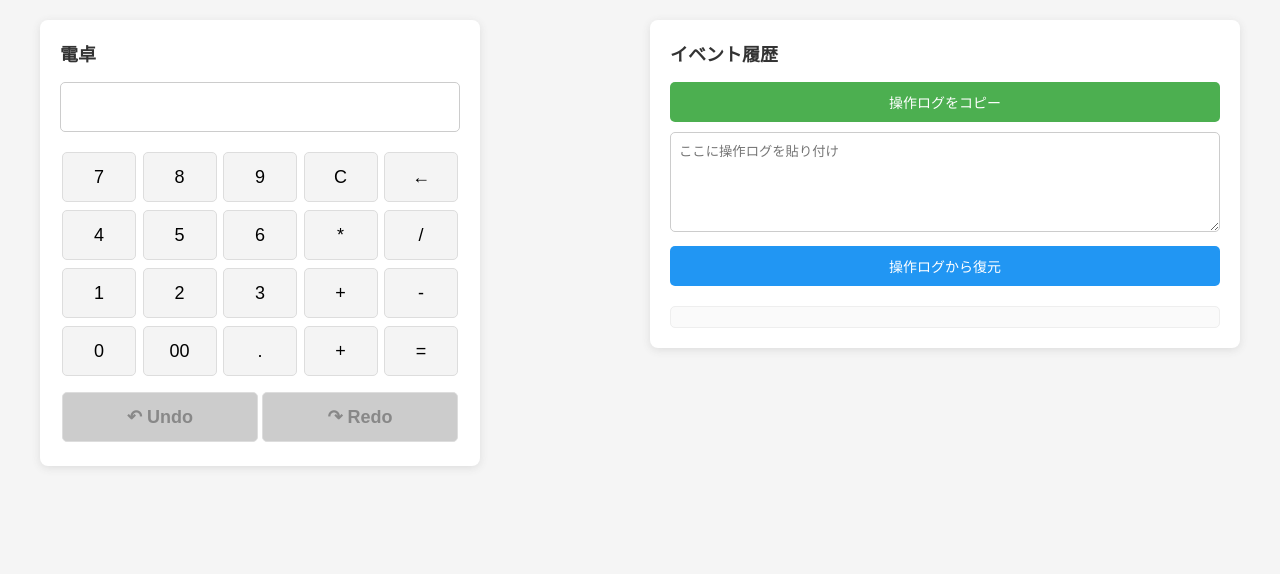
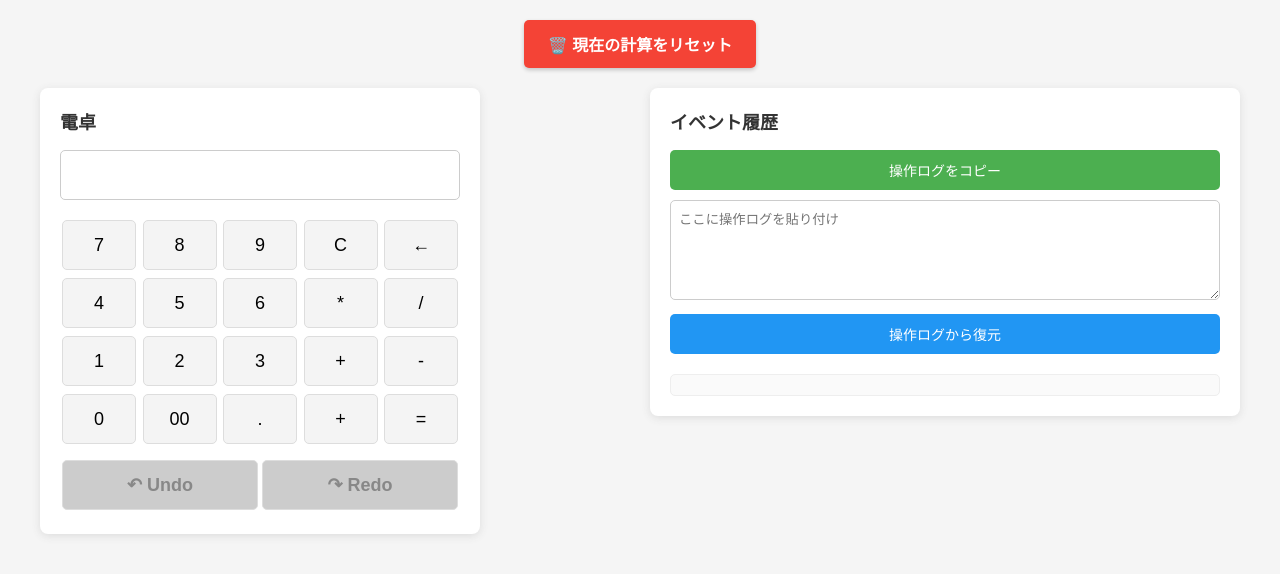
Before and after one commit to akinoriakatsuka/es-dentaku, a plain HTML site: page index.html in a window 1280 px wide. Drawn offline with nearby package versions, Linux system fonts and the light colour scheme.

Commit message:
sessionストレージのクリア

```diff
--- a/index.html
+++ b/index.html
@@ -9,6 +9,9 @@
 </head>
 
 <body>
+    <div class="reset-section">
+        <button id="resetAllBtn">🗑️ 現在の計算をリセット</button>
+    </div>
     <div class="container">
         <div class="calc-section">
             <h2>電卓</h2>
@@ -265,6 +268,13 @@
             ).join("\n");
             navigator.clipboard.writeText(logs);
         };
+        // 全履歴を消去してリセット
+        document.getElementById("resetAllBtn").onclick = function () {
+            if (confirm('全ての履歴を消去してリセットしますか？')) {
+                store.clearAll();
+                updateDisplay();
+            }
+        };
     </script>
 </body>
 
--- a/style.css
+++ b/style.css
@@ -3,6 +3,28 @@ body {
     padding: 20px;
     background: #f5f5f5;
     font-family: sans-serif;
+}
+
+.reset-section {
+    max-width: 1200px;
+    margin: 0 auto 20px;
+    text-align: center;
+}
+
+#resetAllBtn {
+    padding: 12px 24px;
+    background: #f44336;
+    color: white;
+    border: none;
+    border-radius: 5px;
+    cursor: pointer;
+    font-size: 16px;
+    font-weight: bold;
+    box-shadow: 0 2px 4px rgba(0, 0, 0, 0.2);
+}
+
+#resetAllBtn:hover {
+    background: #d32f2f;
 }
 
 .container {
```
